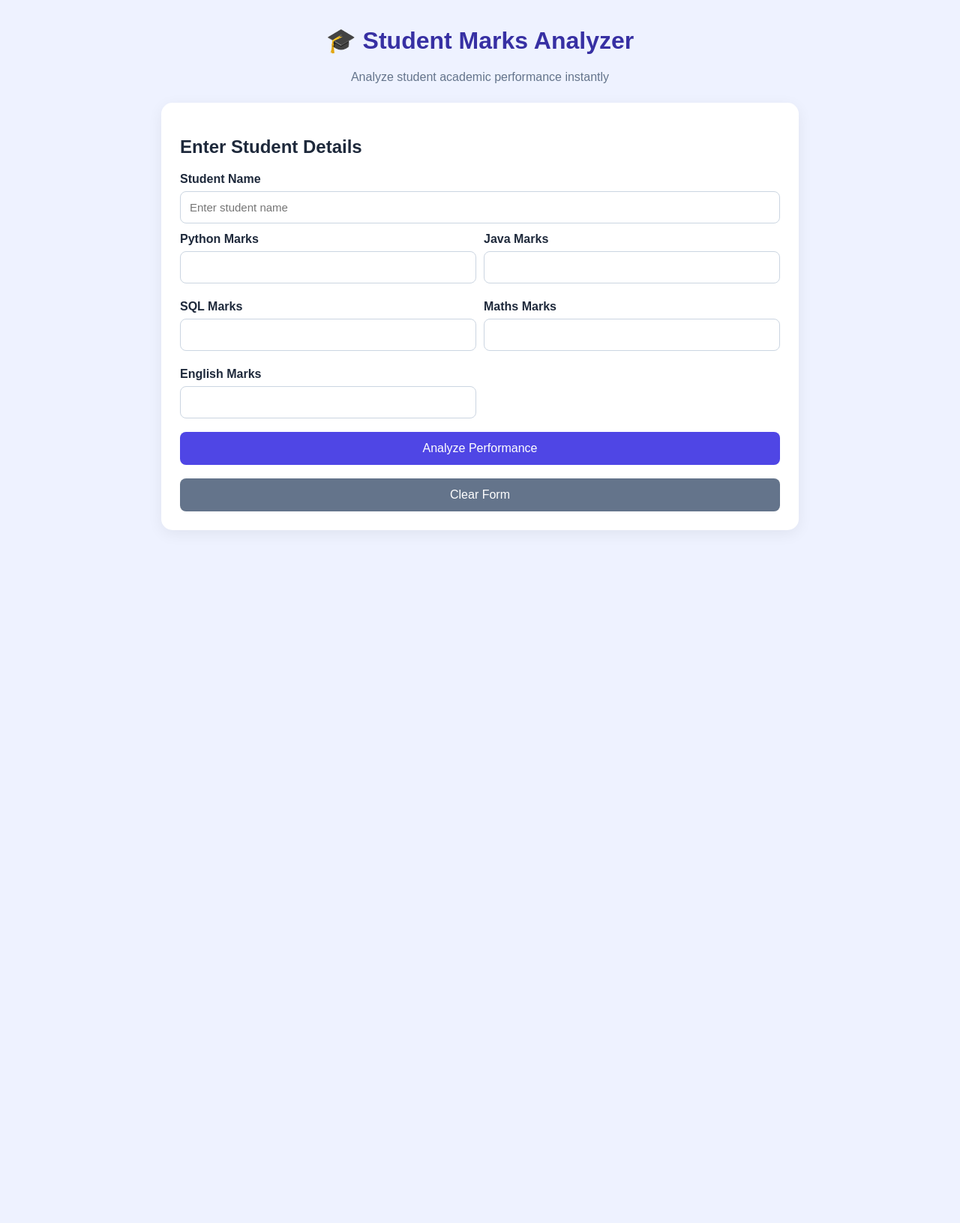
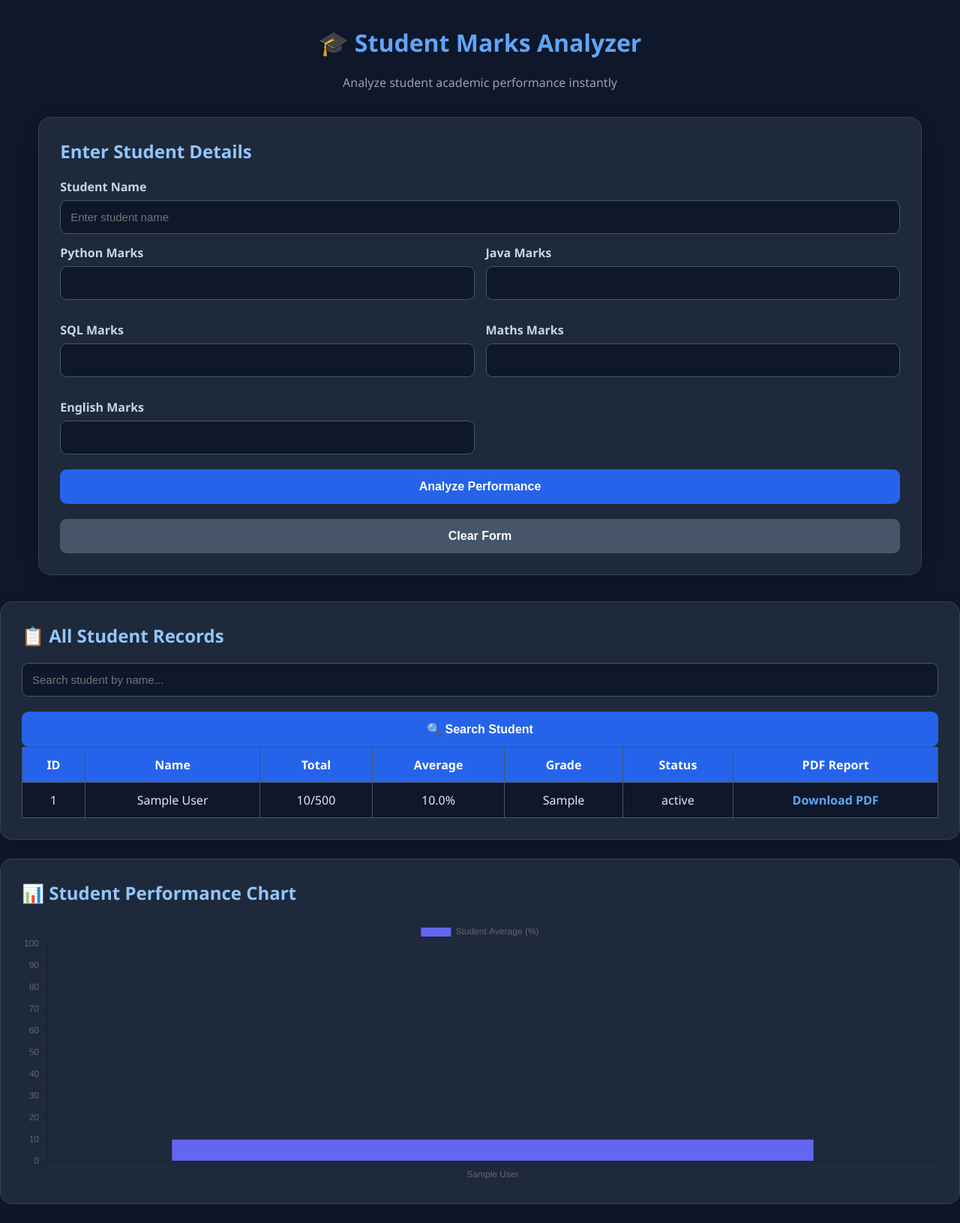
Before and after one commit to jagadesh181105/student-marks-analyzer, a Flask app: page / in a window 1280 px wide. Shown: the whole page at 75% size. Before the commit the page ends 707 px from the top, so only its background shows below. Run offline with Flask 3, Linux system fonts and the light colour scheme; tables that the repository leaves empty hold one stand-in row (values such as "Sample post").

Commit message:
Upgrade Student Marks Analyzer with database charts and PDF reports

```diff
--- a/app.py
+++ b/app.py
@@ -1,10 +1,18 @@
+
 from flask import Flask, render_template, request
+from database import create_table, add_student, get_students
+from flask import send_file
+from pdf_report import generate_report
+app = Flask(__name__)
 
-app = Flask(__name__)
+# Create the database table
+create_table()
+
 
 @app.route("/", methods=["GET", "POST"])
 def home():
     result = None
+    error = None
 
     if request.method == "POST":
         name = request.form["name"]
@@ -18,39 +26,85 @@ def home():
         }
 
         if any(mark < 0 or mark > 100 for mark in subjects.values()):
-            return render_template("index.html",
-                                   error="Marks must be between 0 and 100.")
+            error = "Marks must be between 0 and 100."
+        else:
+            total = sum(subjects.values())
+            average = total / 5
 
-        total = sum(subjects.values())
-        average = total / 5
+            if any(mark < 35 for mark in subjects.values()):
+                grade = "F"
+                status = "Fail"
+            elif average >= 90:
+                grade, status = "A+", "Pass"
+            elif average >= 80:
+                grade, status = "A", "Pass"
+            elif average >= 70:
+                grade, status = "B", "Pass"
+            elif average >= 60:
+                grade, status = "C", "Pass"
+            else:
+                grade, status = "D", "Pass"
 
-        if any(mark < 35 for mark in subjects.values()):
-            grade = "F"
-            status = "Fail"
-        elif average >= 90:
-            grade, status = "A+", "Pass"
-        elif average >= 80:
-            grade, status = "A", "Pass"
-        elif average >= 70:
-            grade, status = "B", "Pass"
-        elif average >= 60:
-            grade, status = "C", "Pass"
-        else:
-            grade, status = "D", "Pass"
+            result = {
+                "name": name,
+                "subjects": subjects,
+                "total": total,
+                "average": round(average, 2),
+                "grade": grade,
+                "status": status,
+                "highest": max(subjects, key=subjects.get),
+                "lowest": min(subjects, key=subjects.get)
+            }
 
-        result = {
-            "name": name,
-            "subjects": subjects,
-            "total": total,
-            "average": round(average, 2),
-            "grade": grade,
-            "status": status,
-            "highest": max(subjects, key=subjects.get),
-            "lowest": min(subjects, key=subjects.get)
-        }
+            # Save student details in the database
+            add_student((
+                name,
+                subjects["Python"],
+                subjects["Java"],
+                subjects["SQL"],
+                subjects["Maths"],
+                subjects["English"],
+                total,
+                round(average, 2),
+                grade,
+                status
+            ))
 
-    return render_template("index.html", result=result)
 
+    students = get_students()
+
+    search_name = request.args.get("search", "").strip()
+
+    if search_name:
+        students = [
+            student for student in students
+            if search_name.lower() in student[1].lower()
+        ]
+
+    return render_template(
+        "index.html",
+        result=result,
+        students=students,
+        error=error
+    )
+
+
+
+@app.route("/download/<int:student_id>")
+def download_student_report(student_id):
+    students = get_students()
+
+    student = next(
+        (s for s in students if s[0] == student_id),
+        None
+    )
+
+    if student is None:
+        return "Student not found", 404
+
+    file_name = generate_report(student)
+
+    return send_file(file_name, as_attachment=True)
 
 if __name__ == "__main__":
     app.run(debug=True)
--- /dev/null
+++ b/database.py
@@ -0,0 +1,51 @@
+
+import sqlite3
+
+def create_table():
+    conn = sqlite3.connect("students.db")
+    cursor = conn.cursor()
+
+    cursor.execute("""
+        CREATE TABLE IF NOT EXISTS students (
+            id INTEGER PRIMARY KEY AUTOINCREMENT,
+            name TEXT NOT NULL,
+            python INTEGER,
+            java INTEGER,
+            sql INTEGER,
+            maths INTEGER,
+            english INTEGER,
+            total INTEGER,
+            average REAL,
+            grade TEXT,
+            status TEXT
+        )
+    """)
+
+    conn.commit()
+    conn.close()
+
+
+def add_student(data):
+    conn = sqlite3.connect("students.db")
+    cursor = conn.cursor()
+
+    cursor.execute("""
+        INSERT INTO students
+        (name, python, java, sql, maths, english,
+         total, average, grade, status)
+        VALUES (?, ?, ?, ?, ?, ?, ?, ?, ?, ?)
+    """, data)
+
+    conn.commit()
+    conn.close()
+
+
+def get_students():
+    conn = sqlite3.connect("students.db")
+    cursor = conn.cursor()
+
+    cursor.execute("SELECT * FROM students ORDER BY id DESC")
+    students = cursor.fetchall()
+
+    conn.close()
+    return students
--- a/requirements.txt
+++ b/requirements.txt
@@ -1,2 +1,3 @@
 Flask
 gunicorn
+reportlab
--- a/static/style.css
+++ b/static/style.css
@@ -5,113 +5,192 @@
 
 body {
     margin: 0;
-    font-family: Arial, sans-serif;
-    background: #eef2ff;
-    color: #1e293b;
+    font-family: 'Segoe UI', Arial, sans-serif;
+    background: #0f172a;
+    color: #e2e8f0;
 }
 
 .container {
-    width: 90%;
-    max-width: 850px;
+    width: 92%;
+    max-width: 1200px;
     margin: 35px auto;
 }
 
 header {
     text-align: center;
-    margin-bottom: 25px;
+    margin-bottom: 35px;
 }
 
 header h1 {
-    color: #3730a3;
+    color: #60a5fa;
+    font-size: 32px;
 }
 
 header p {
-    color: #64748b;
+    color: #94a3b8;
 }
 
 .card, .result {
-    background: white;
-    padding: 25px;
+    background: #1e293b;
+    padding: 28px;
     margin-bottom: 25px;
-    border-radius: 15px;
-    box-shadow: 0 5px 20px #00000010;
+    border: 1px solid #334155;
+    border-radius: 16px;
+    box-shadow: 0 8px 25px #00000030;
+}
+
+h2 {
+    color: #93c5fd;
+    margin-top: 0;
+}
+
+h3 {
+    color: #f8fafc;
 }
 
 label {
     display: block;
-    margin: 12px 0 7px;
-    font-weight: bold;
+    margin: 14px 0 7px;
+    font-weight: 600;
+    color: #cbd5e1;
 }
 
 input {
     width: 100%;
-    padding: 12px;
-    border: 1px solid #cbd5e1;
-    border-radius: 8px;
+    padding: 13px;
+    border: 1px solid #475569;
+    border-radius: 9px;
+    background: #0f172a;
+    color: white;
     font-size: 15px;
+    outline: none;
+}
+
+input:focus {
+    border-color: #60a5fa;
 }
 
 .subjects {
     display: grid;
-    grid-template-columns: 1fr 1fr;
-    gap: 10px;
+    grid-template-columns: repeat(2, 1fr);
+    gap: 15px;
 }
 
 button {
     width: 100%;
-    margin-top: 18px;
-    padding: 13px;
+    margin-top: 20px;
+    padding: 14px;
     border: none;
-    border-radius: 8px;
-    background: #4f46e5;
+    border-radius: 9px;
+    background: #2563eb;
     color: white;
     font-size: 16px;
+    font-weight: bold;
     cursor: pointer;
+    transition: 0.3s;
 }
 
 button:hover {
-    background: #3730a3;
+    background: #1d4ed8;
+    transform: translateY(-2px);
 }
 
 button.reset {
-    background: #64748b;
+    background: #475569;
 }
 
 .stats {
     display: grid;
-    grid-template-columns: repeat(2, 1fr);
-    gap: 12px;
+    grid-template-columns: repeat(4, 1fr);
+    gap: 15px;
 }
 
 .stat {
     text-align: center;
-    background: #eef2ff;
-    padding: 15px;
-    border-radius: 10px;
+    background: #0f172a;
+    padding: 20px 10px;
+    border-radius: 12px;
+    border: 1px solid #334155;
 }
 
 .stat h3 {
-    color: #4338ca;
+    color: #60a5fa;
+    font-size: 25px;
+}
+
+.stat p {
+    color: #94a3b8;
 }
 
 .subject-row {
     display: flex;
     justify-content: space-between;
+    padding: 14px;
+    border-bottom: 1px solid #334155;
+}
+
+table {
+    border-collapse: collapse;
+    color: #e2e8f0;
+}
+
+th {
+    background: #2563eb;
+    color: white;
+}
+
+th, td {
     padding: 12px;
-    border-bottom: 1px solid #e2e8f0;
+    border: 1px solid #475569;
+    text-align: center;
+}
+
+tr:nth-child(even) {
+    background: #0f172a;
+}
+
+a {
+    color: #60a5fa;
+    font-weight: bold;
+    text-decoration: none;
+}
+
+a:hover {
+    text-decoration: underline;
+}
+
+canvas {
+    max-height: 350px;
 }
 
 .error {
-    color: red;
+    color: #f87171;
 }
 
-@media(max-width: 550px) {
+@media(max-width: 700px) {
     .subjects {
         grid-template-columns: 1fr;
+    }
+
+    .stats {
+        grid-template-columns: repeat(2, 1fr);
+    }
+
+    header h1 {
+        font-size: 25px;
+    }
+
+    .card, .result {
+        padding: 18px;
     }
 }
 
 @media print {
+    body {
+        background: white;
+        color: black;
+    }
+
     form, header p, .result button {
         display: none;
     }
--- a/templates/index.html
+++ b/templates/index.html
@@ -80,7 +80,6 @@
         </div>
 
         <h3>Subject Performance</h3>
-
         {% for subject, mark in result.subjects.items() %}
         <div class="subject-row">
             <span>{{ subject }}</span>
@@ -97,5 +96,95 @@
 
 </div>
 
+<div class="card">
+    <h2>📋 All Student Records</h2>
+
+<form method="GET" action="/">
+    <input
+        type="text"
+        name="search"
+        placeholder="Search student by name..."
+    >
+    <button type="submit">🔍 Search Student</button>
+</form>
+
+
+    {% if students %}
+    <div style="overflow-x: auto;">
+        <table border="1" cellpadding="10" cellspacing="0" width="100%">
+            <tr>
+                <th>ID</th>
+                <th>Name</th>
+                <th>Total</th>
+                <th>Average</th>
+                <th>Grade</th>
+                <th>Status</th>
+                <th>PDF Report</th>
+            </tr>
+
+            {% for student in students %}
+            <tr>
+                <td>{{ student[0] }}</td>
+                <td>{{ student[1] }}</td>
+                <td>{{ student[7] }}/500</td>
+                <td>{{ student[8] }}%</td>
+                <td>{{ student[9] }}</td>
+                <td>{{ student[10] }}</td>
+                <td>
+                    <a href="{{ url_for('download_student_report', student_id=student[0]) }}">
+                        Download PDF
+                    </a>
+                </td>
+            </tr>
+            {% endfor %}
+        </table>
+    </div>
+    {% else %}
+        <p>No student records available yet.</p>
+    {% endif %}
+</div>
+
+<div class="card">
+    <h2>📊 Student Performance Chart</h2>
+    <canvas id="studentChart"></canvas>
+</div>
+
+<script src="https://cdn.jsdelivr.net/npm/chart.js"></script>
+
+<script>
+    const studentNames = [
+        {% for student in students %}
+            {{ student[1] | tojson }}{% if not loop.last %},{% endif %}
+        {% endfor %}
+    ];
+
+    const studentAverages = [
+        {% for student in students %}
+            {{ student[8] }}{% if not loop.last %},{% endif %}
+        {% endfor %}
+    ];
+
+    new Chart(document.getElementById("studentChart"), {
+        type: "bar",
+        data: {
+            labels: studentNames,
+            datasets: [{
+                label: "Student Average (%)",
+                data: studentAverages,
+                backgroundColor: "#6366f1"
+            }]
+        },
+        options: {
+            responsive: true,
+            scales: {
+                y: {
+                    beginAtZero: true,
+                    max: 100
+                }
+            }
+        }
+    });
+</script>
+
 </body>
 </html>
```
Also changed, not shown: pdf_report.py (added, +59 -0 lines), 1 other file.
